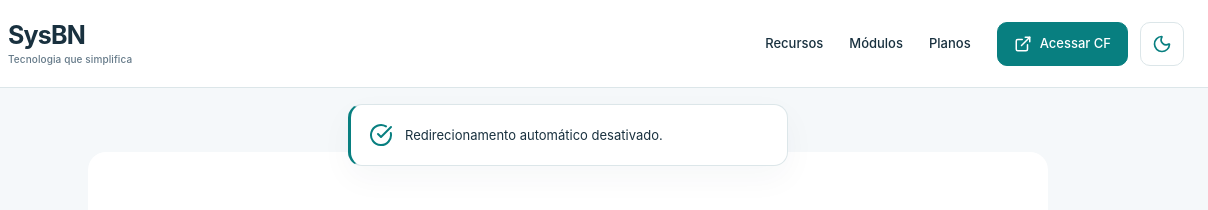
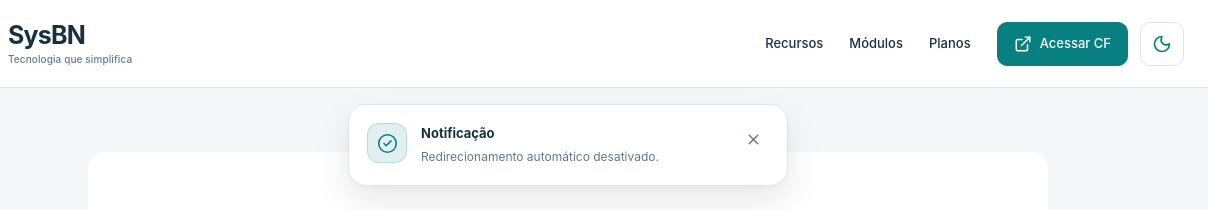
Before and after one commit to brn-borges/SysBNSite, a plain HTML site: page obrigado/index.html in a window 1280 px wide. Both pictures are taken after a click on the button "Ativar Modo Escuro". Shown: the top 210 px of the page, 72-1280 px from the left. Drawn offline with nearby package versions, Linux system fonts and the light colour scheme.

Commit message:
Refina toasts com ícones, hierarquia visual e fechamento manual

```diff
--- a/premium.css
+++ b/premium.css
@@ -219,3 +219,38 @@ body:not(.cookies-accepted) .floating-help-btn { bottom: 155px; }
 .feedback-page .form-group { margin-bottom: 22px; }
 
 .toast-container .toast { width: 100%; min-width: 0; }
+
+/* Toasts compartilham a hierarquia e as superfícies premium do sistema. */
+.toast-container .toast {
+  --toast-accent: var(--color-primary);
+  display: grid;
+  grid-template-columns: 40px minmax(0, 1fr) 32px;
+  align-items: start;
+  gap: 14px;
+  padding: 18px;
+  border: 1px solid var(--color-light-gray);
+  border-radius: 18px;
+  background: var(--color-secondary);
+  box-shadow: 0 14px 36px #00000018, 0 3px 8px #00000008;
+  backdrop-filter: none;
+  -webkit-backdrop-filter: none;
+  animation: premiumToastIn 180ms ease-out both;
+}
+.toast-container .toast[data-type='error'] { --toast-accent: #c4495c; }
+[data-theme='dark'] .toast-container .toast[data-type='error'] { --toast-accent: #ff8096; }
+.toast__icon { width: 40px; height: 40px; display: grid; place-items: center; border-radius: 12px; color: var(--toast-accent); background: color-mix(in srgb, var(--toast-accent) 12%, transparent); border: 1px solid color-mix(in srgb, var(--toast-accent) 18%, transparent); }
+.toast__icon svg { width: 21px; height: 21px; stroke-width: 1.8; }
+.toast__content { min-width: 0; display: flex; flex-direction: column; gap: 5px; padding-top: 1px; }
+.toast__title { font-size: 13px; font-weight: 700; line-height: 1.4; color: var(--color-text); }
+.toast__message { font-size: 12px; font-weight: 400; line-height: 1.65; color: var(--color-muted); overflow-wrap: anywhere; }
+.toast__close { width: 32px; height: 32px; display: grid; place-items: center; border: 0; border-radius: 8px; background: transparent; color: var(--color-muted); cursor: pointer; }
+.toast__close:hover { background: var(--soft); color: var(--color-text); }
+.toast__close svg { width: 17px; height: 17px; }
+.toast-container .toast.fade-out { animation: premiumToastOut 160ms ease-in both; }
+@keyframes premiumToastIn { from { opacity: 0; transform: translateY(-10px); } to { opacity: 1; transform: translateY(0); } }
+@keyframes premiumToastOut { to { opacity: 0; transform: translateY(-8px); } }
+@media (max-width: 599px) {
+  .toast-container .toast { grid-template-columns: 36px minmax(0, 1fr) 28px; gap: 10px; padding: 14px; border-radius: 15px; }
+  .toast__icon { width: 36px; height: 36px; border-radius: 10px; }
+  .toast__close { width: 28px; height: 28px; }
+}
--- a/script.js
+++ b/script.js
@@ -233,24 +233,48 @@ document.addEventListener('DOMContentLoaded', () => {
 
         const toast = document.createElement('div');
         toast.className = 'toast';
-        if (isError) toast.style.borderLeftColor = '#ef4444'; // Vermelho para erro
+        toast.dataset.type = isError ? 'error' : 'success';
         toast.setAttribute('role', isError ? 'alert' : 'status');
+        toast.setAttribute('aria-atomic', 'true');
+        const iconTile = document.createElement('span');
+        iconTile.className = 'toast__icon';
+        iconTile.setAttribute('aria-hidden', 'true');
         const icon = document.createElement('i');
-        icon.setAttribute('data-lucide', isError ? 'alert-circle' : 'check-circle');
-        icon.setAttribute('aria-hidden', 'true');
-        icon.style.color = isError ? '#ef4444' : 'var(--color-primary)';
+        icon.setAttribute('data-lucide', isError ? 'circle-alert' : 'circle-check');
+        iconTile.appendChild(icon);
+        const content = document.createElement('div');
+        content.className = 'toast__content';
+        const title = document.createElement('strong');
+        title.className = 'toast__title';
+        title.textContent = isError ? 'Atenção' : 'Notificação';
         const text = document.createElement('span');
+        text.className = 'toast__message';
         text.textContent = message;
-        toast.append(icon, text);
-
+        content.append(title, text);
+        const close = document.createElement('button');
+        close.type = 'button';
+        close.className = 'toast__close';
+        close.setAttribute('aria-label', 'Fechar notificação');
+        close.title = 'Fechar notificação';
+        const closeIcon = document.createElement('i');
+        closeIcon.setAttribute('data-lucide', 'x');
+        closeIcon.setAttribute('aria-hidden', 'true');
+        close.appendChild(closeIcon);
+        toast.append(iconTile, content, close);
+        let dismissed = false;
+        let timer;
+        const dismiss = () => {
+            if (dismissed) return;
+            dismissed = true;
+            clearTimeout(timer);
+            toast.classList.add('fade-out');
+            setTimeout(() => toast.remove(), 180);
+        };
+        close.addEventListener('click', dismiss);
         container.appendChild(toast);
         if (typeof lucide !== 'undefined') lucide.createIcons();
+        timer = setTimeout(dismiss, 5500);
 
-        // Remove o toast após 4 segundos
-        setTimeout(() => {
-            toast.classList.add('fade-out');
-            setTimeout(() => toast.remove(), 500);
-        }, 4000);
     };
 
     if (contactForm && submitBtn) {
```
